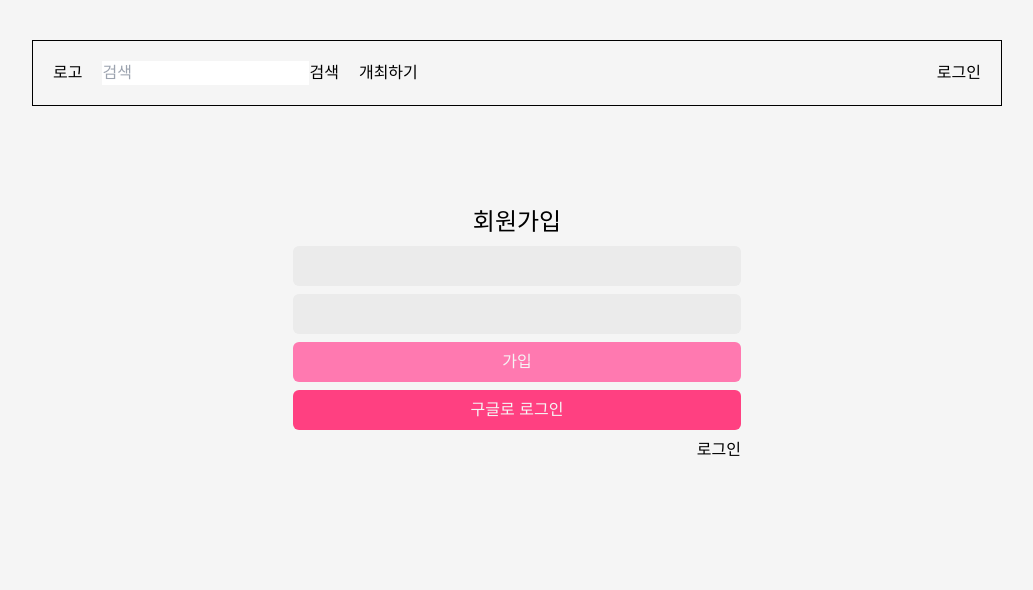
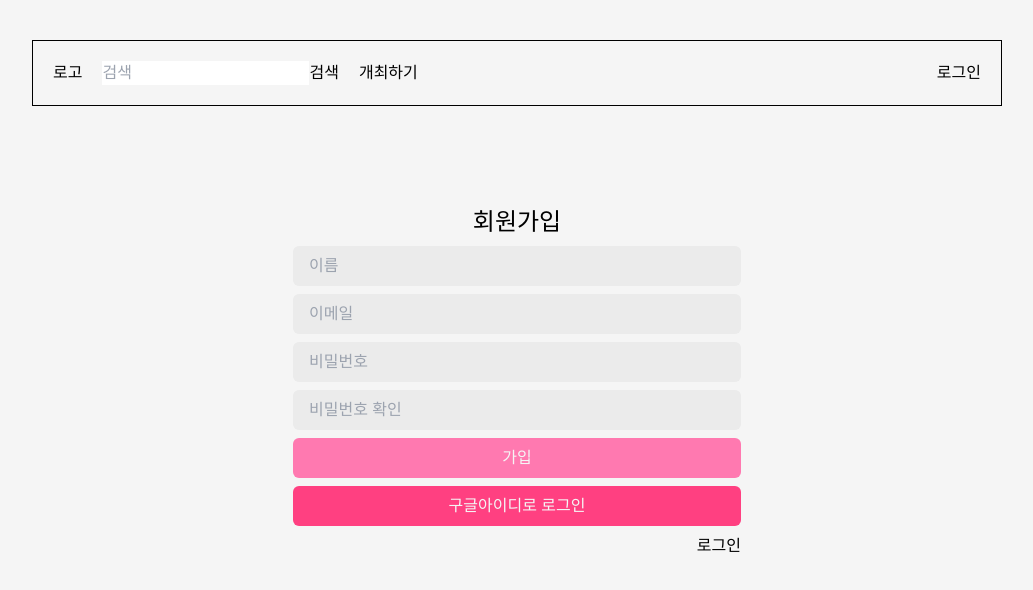
Before and after one commit to sonsodockje/wonder_mit, a React (Vite) app: page /auth in a window 1280 px wide. Shown: the top 590 px of the page, without its empty margins (123-1156 px from the left). Built offline with nearby package versions, Linux system fonts and the light colour scheme.

Commit message:
자리이동 | 나는 피씨방 간다.

```diff
--- a/src/components/auth/GoogleLogin.tsx
+++ b/src/components/auth/GoogleLogin.tsx
@@ -51,7 +51,7 @@ function GoogleLogin() {
       onClick={(e) => login(e)}
       className="bg-primary-100 text-bg-100 rounded-md h-10"
     >
-      구글로 로그인
+      구글아이디로 로그인
     </button>
   );
 }
--- /dev/null
+++ b/src/components/auth/Login.tsx
@@ -0,0 +1,30 @@
+export default function Login() {
+  function handleLogin(
+    e: React.MouseEvent<HTMLButtonElement, MouseEvent>
+  ): void {
+    e.preventDefault();
+    // 여기서 다른 작업을 수행하거나 필요한 함수를 호출할 수 있습니다.
+  }
+
+  return (
+    <>
+      <input
+        type="email"
+        placeholder="이메일"
+        className="rounded-md h-10 bg-bg-200 px-4  text-sm"
+      />
+      <input
+        type="password"
+        placeholder="비밀번호"
+        className="rounded-md h-10 bg-bg-200 px-4  text-sm"
+      />
+
+      <button
+        onClick={(e) => handleLogin(e)}
+        className="bg-primary-200 text-bg-100 rounded-md h-10 "
+      >
+        로그인
+      </button>
+    </>
+  );
+}
--- a/src/components/auth/LoginForm.tsx
+++ b/src/components/auth/LoginForm.tsx
@@ -1,23 +1,11 @@
 import { Form, Link, useSearchParams } from "react-router-dom";
 import GoogleLogin from "./GoogleLogin";
+import Login from "./Login";
+import Signup from "./Signup";
 
 export default function LoginForm() {
   const [searchParams] = useSearchParams();
   const isLogin = searchParams.get("mode") === "login";
-
-  function handleLogin(
-    e: React.MouseEvent<HTMLButtonElement, MouseEvent>
-  ): void {
-    e.preventDefault();
-    // 여기서 다른 작업을 수행하거나 필요한 함수를 호출할 수 있습니다.
-  }
-
-  function handleSignup(
-    e: React.MouseEvent<HTMLButtonElement, MouseEvent>
-  ): void {
-    e.preventDefault();
-    // 여기서 다른 작업을 수행하거나 필요한 함수를 호출할 수 있습니다.
-  }
 
   return (
     <div className="container mt-[100px] ">
@@ -25,34 +13,10 @@ export default function LoginForm() {
         <h2 className="text-center text-2xl">
           {isLogin ? "로그인" : "회원가입"}
         </h2>
-        <input
-          type="text"
-          name="email"
-          className="rounded-md h-10 bg-bg-200 px-4"
-        />
-        <input
-          type="password"
-          name="password"
-          className="rounded-md h-10 bg-bg-200 px-4"
-        />
-        {!isLogin ? (
-          <button
-            onClick={(e) => handleSignup(e)}
-            className="bg-primary-200 text-bg-100  rounded-md h-10"
-          >
-            가입
-          </button>
-        ) : (
-          <button
-            onClick={(e) => handleLogin(e)}
-            className="bg-primary-200 text-bg-100 rounded-md h-10"
-          >
-            로그인
-          </button>
-        )}
+        {isLogin ? <Login /> : <Signup />}
         <GoogleLogin />
         <Link to={`?mode=${isLogin ? "signup" : "login"}`}>
-          <p className="text-right">{!isLogin ? "로그인" : "회원가입"}</p>
+          <p className="text-right">{isLogin ? "회원가입" : "로그인"}</p>
         </Link>
       </Form>
     </div>
--- /dev/null
+++ b/src/components/auth/Signup.tsx
@@ -0,0 +1,53 @@
+import { useState } from "react";
+
+export default function Signup() {
+  const [name, setName] = useState("");
+  const [email, setEmail] = useState("");
+  const [password1, setPassword1] = useState("");
+  const [password2, setPassword2] = useState("");
+
+  function handleSignup(
+    e: React.MouseEvent<HTMLButtonElement, MouseEvent>
+  ): void {
+    e.preventDefault();
+    // 여기서 다른 작업을 수행하거나 필요한 함수를 호출할 수 있습니다.
+  }
+  return (
+    <>
+      <input
+        type="text"
+        className="rounded-md h-10 bg-bg-200 px-4"
+        placeholder="이름"
+        value={name}
+        onChange={(e) => setName(e.target.value)}
+      />
+      <input
+        type="text"
+        className="rounded-md h-10 bg-bg-200 px-4"
+        placeholder="이메일"
+        value={email}
+        onChange={(e) => setEmail(e.target.value)}
+      />
+      <input
+        type="password"
+        className="rounded-md h-10 bg-bg-200 px-4"
+        placeholder="비밀번호"
+        value={password1}
+        onChange={(e) => setPassword1(e.target.value)}
+      />
+      <input
+        type="password"
+        className="rounded-md h-10 bg-bg-200 px-4"
+        placeholder="비밀번호 확인"
+        value={password2}
+        onChange={(e) => setPassword2(e.target.value)}
+      />
+      <button
+        onClick={(e) => handleSignup(e)}
+        className="bg-primary-200 text-bg-100 rounded-md h-10"
+      >
+        가입
+      </button>
+    </>
+  );
+}
```
